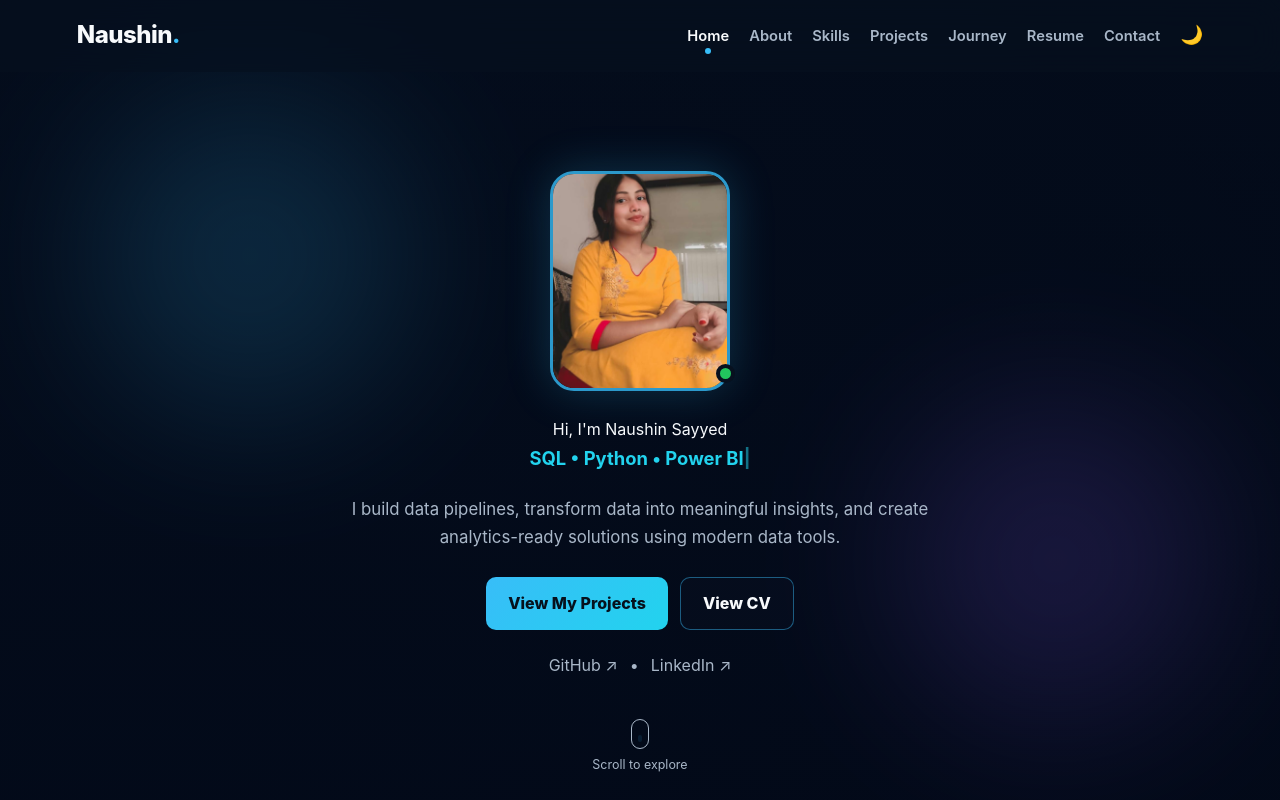
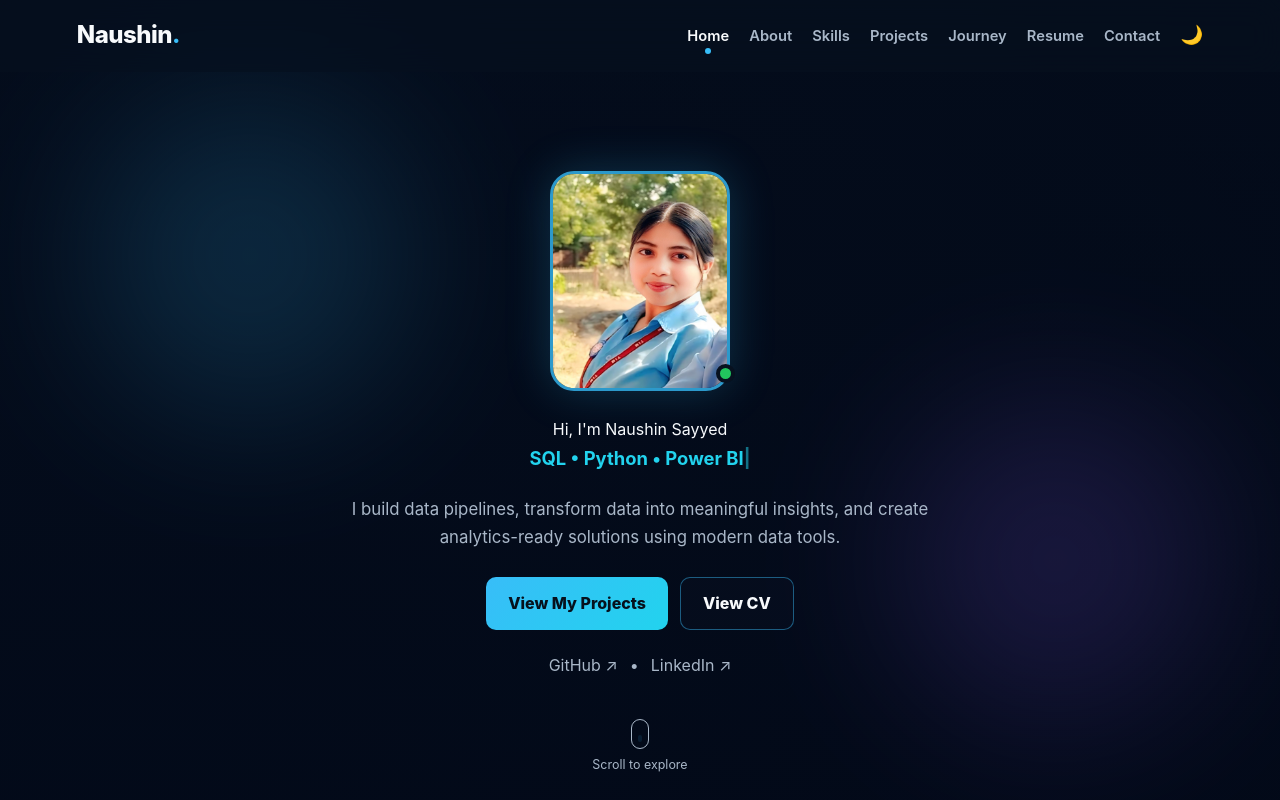
Before and after one commit to nssayyad01/Portfolio, a plain HTML site: page index.html in a window 1280 px wide. Shown: the top 800 px of the page. Drawn offline with Linux system fonts and the light colour scheme.

```diff
--- a/index.html
+++ b/index.html
@@ -44,7 +44,7 @@
 
                 <div class="profile-wrapper">
                     <img
-                        src="./images/myimage.jpeg"
+                        src="./images/WhatsApp Image 2026-11-25 at 10.42.13 PM.jpeg"
                         class="profile-img"
                         alt="Naushin Sayyed"
                     >
```
Also changed, not shown: images/WhatsApp Image 2026-11-25 at 10.42.13 PM.jpeg (added).
